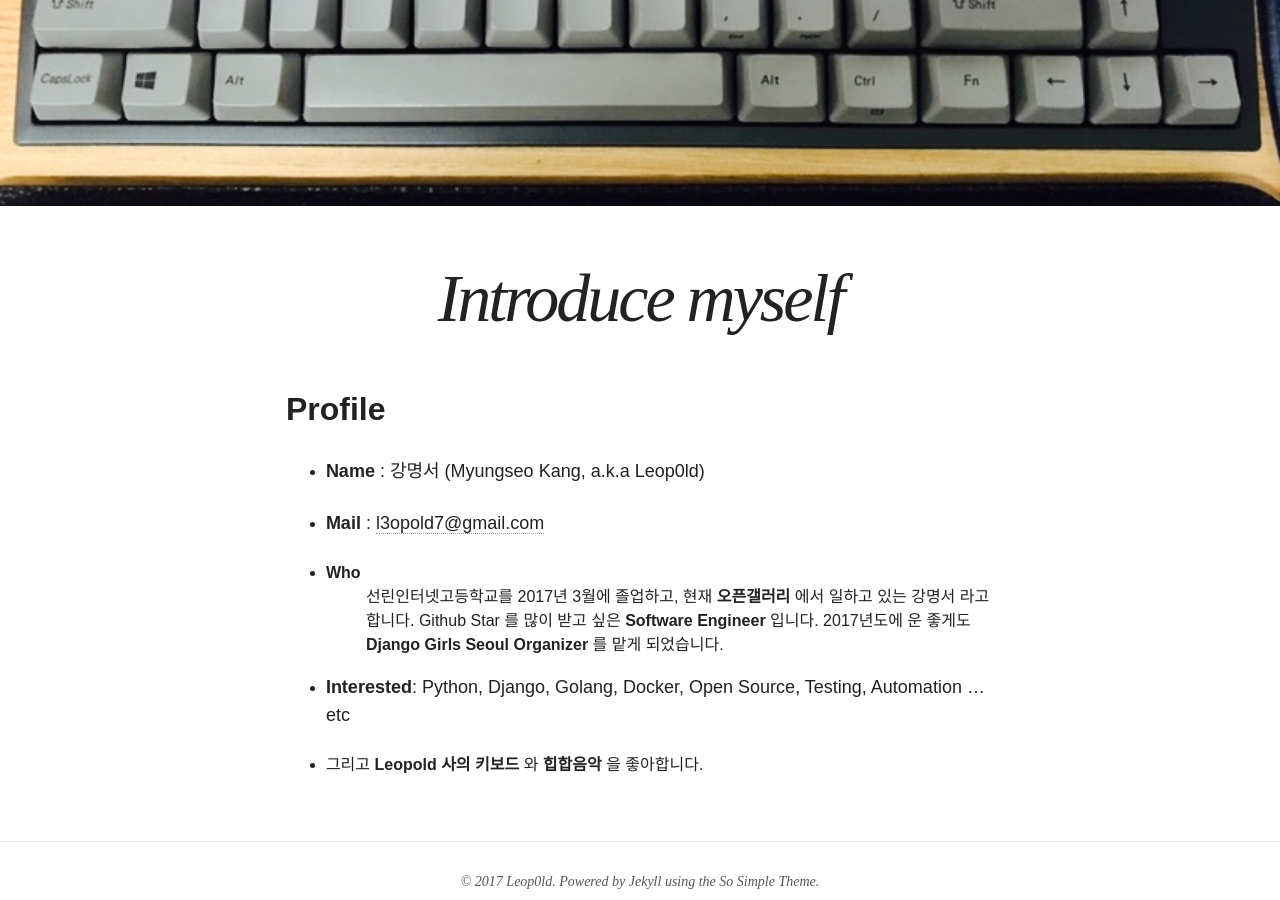
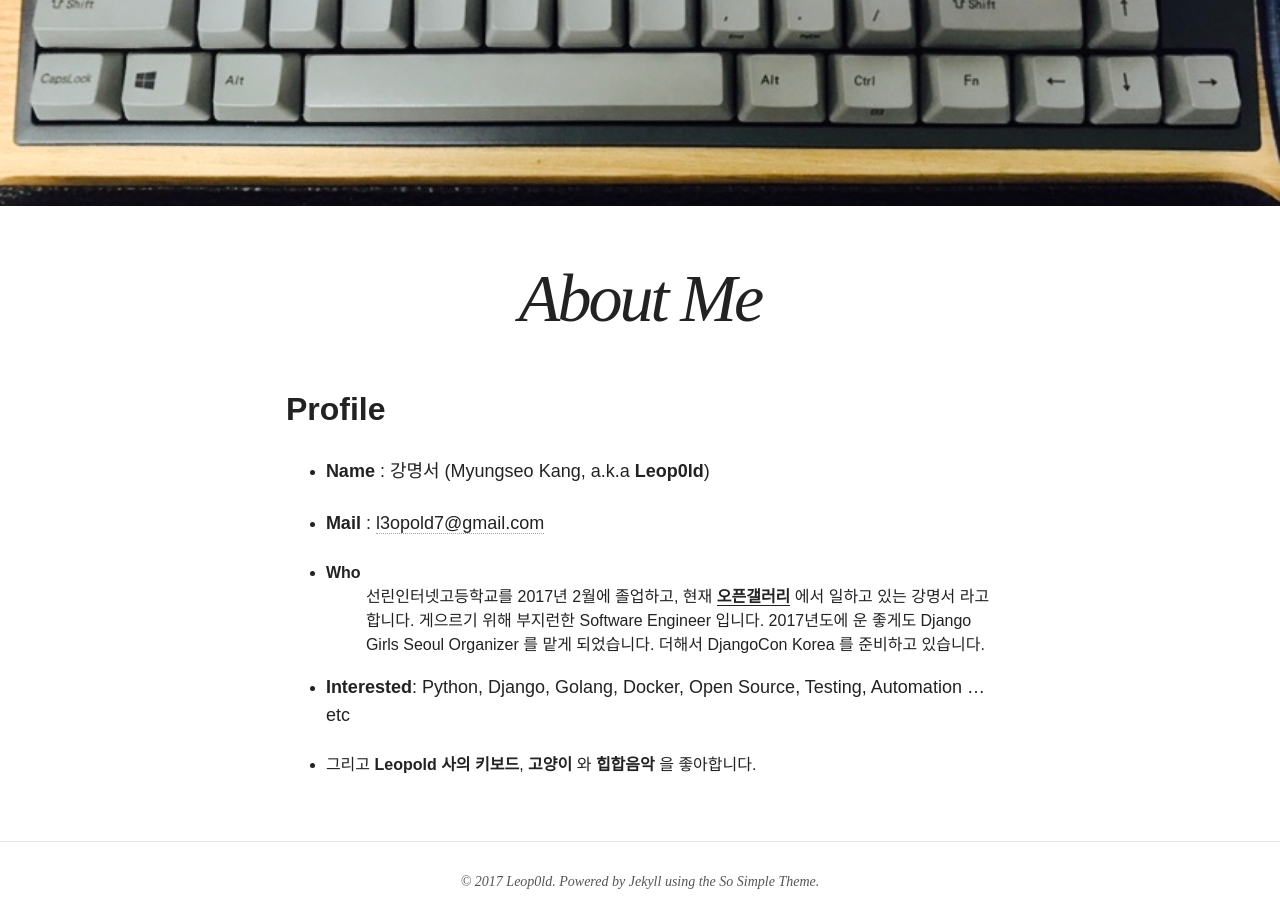
Before and after one commit to myungseokang/blog, a Jekyll site: the page built from about/index.md, in a window 1280 px wide and 900 px high, scrolled down 468 px. Built offline with Jekyll 4.4.1, drawn with Linux system fonts in a browser that asks for light colours; nearby versions of some CDN libraries.

Commit message:
Change profile

```diff
--- a/about/index.md
+++ b/about/index.md
@@ -1,7 +1,7 @@
 ---
 layout: page
-title: Introduce myself
-excerpt: "Introduce myself"
+title: About Me
+excerpt: "About Me"
 date: 2017-07-11
 image:
   feature: keyboard.jpg
@@ -11,15 +11,16 @@ image:
 
 ## Profile
 
-- **Name** : 강명서 (Myungseo Kang, a.k.a Leop0ld)
+- **Name** : 강명서 (Myungseo Kang, a.k.a **Leop0ld**)
 
 - **Mail** : <a href="mailto:l3opold7@gmail.com">l3opold7@gmail.com</a>
 
 - **Who**
-: 선린인터넷고등학교를 2017년 3월에 졸업하고, 현재 **<a href="http://www.opengallery.co.kr/" target="_blank">오픈갤러리</a>** 에서 일하고 있는 강명서 라고 합니다.
-Github Star 를 많이 받고 싶은 **Software Engineer** 입니다.
-2017년도에 운 좋게도 **Django Girls Seoul Organizer** 를 맡게 되었습니다.
+: 선린인터넷고등학교를 2017년 2월에 졸업하고, 현재 **<a href="https://www.opengallery.co.kr/" target="_blank"><u>오픈갤러리</u></a>** 에서 일하고 있는 강명서 라고 합니다.
+게으르기 위해 부지런한 Software Engineer 입니다.
+2017년도에 운 좋게도 Django Girls Seoul Organizer 를 맡게 되었습니다.
+더해서 DjangoCon Korea 를 준비하고 있습니다.
 
 - **Interested**: Python, Django, Golang, Docker, Open Source, Testing, Automation ... etc
 
-- 그리고 **Leopold 사의 키보드** 와 **힙합음악** 을 좋아합니다.
+- 그리고 **Leopold 사의 키보드**, **고양이** 와 **힙합음악** 을 좋아합니다.
```
